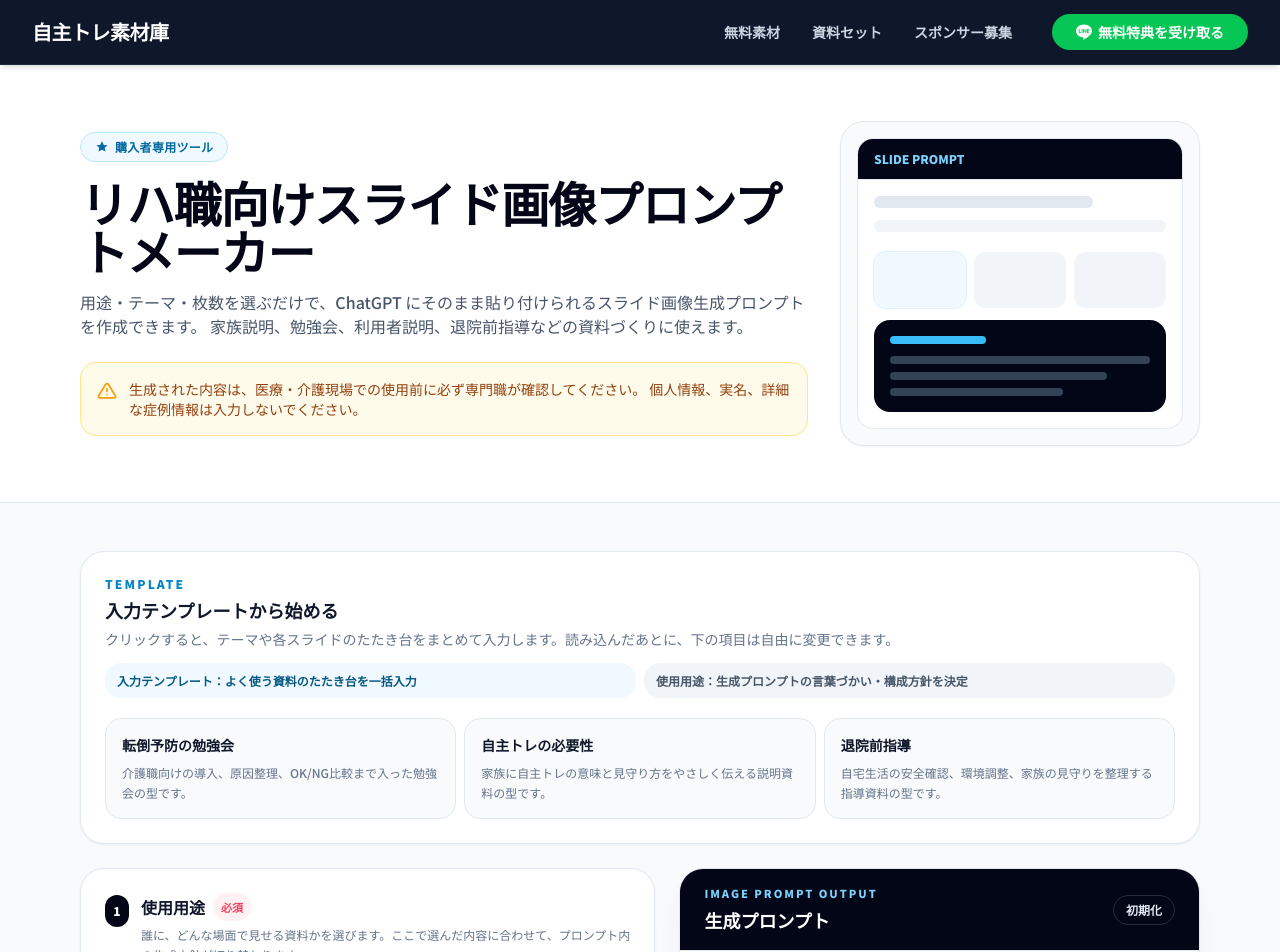
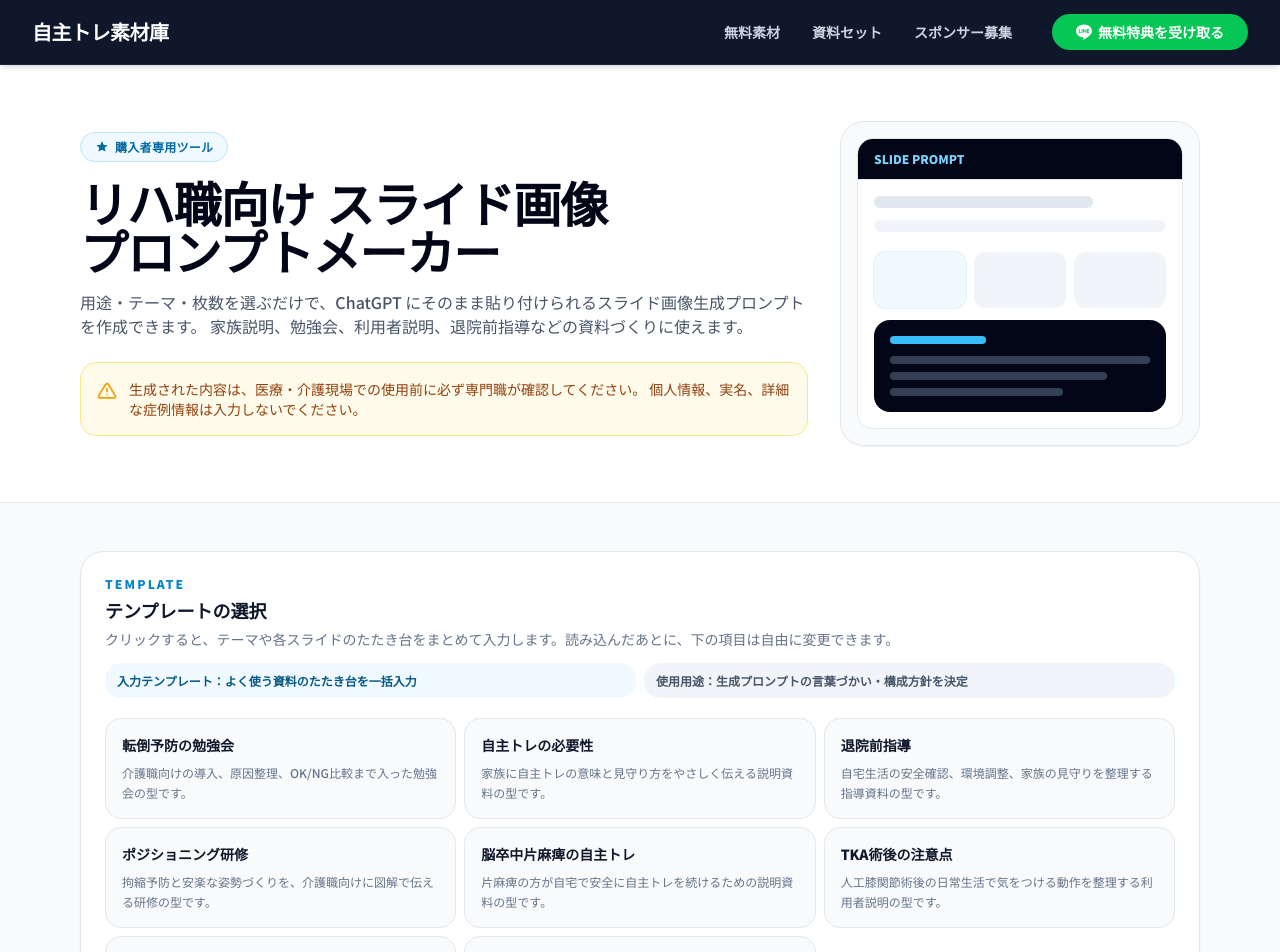
Before and after one commit to makomaru2023/jishutore-starter, a Next.js app: page /member/slide-prompt-generator in a window 1280 px wide. Shown: the top 952 px of the page. Built offline with nearby package versions, Linux system fonts and the light colour scheme.

Commit message:
改善: スライド画像プロンプトメーカーの見出しとテンプレートを調整

```diff
--- a/src/app/member/slide-prompt-generator/page.tsx
+++ b/src/app/member/slide-prompt-generator/page.tsx
@@ -24,8 +24,10 @@ export default function SlidePromptGeneratorPage() {
                 </svg>
                 購入者専用ツール
               </p>
-              <h1 className="max-w-3xl text-3xl font-black leading-tight tracking-tight text-slate-950 sm:text-4xl lg:text-5xl">
-                リハ職向けスライド画像プロンプトメーカー
+              <h1 className="flex max-w-3xl flex-wrap gap-x-3 text-3xl font-black leading-tight tracking-tight text-slate-950 sm:text-4xl lg:text-5xl">
+                <span className="inline-block">リハ職向け</span>
+                <span className="inline-block">スライド画像</span>
+                <span className="inline-block">プロンプトメーカー</span>
               </h1>
               <p className="mt-4 max-w-3xl text-sm font-medium leading-relaxed text-slate-600 sm:text-base">
                 用途・テーマ・枚数を選ぶだけで、ChatGPT にそのまま貼り付けられるスライド画像生成プロンプトを作成できます。
--- a/src/components/member/slide-prompt-generator/SlidePromptGenerator.tsx
+++ b/src/components/member/slide-prompt-generator/SlidePromptGenerator.tsx
@@ -157,7 +157,7 @@ export function SlidePromptGenerator() {
             TEMPLATE
           </p>
           <h3 className="mt-1 text-lg font-black text-slate-900">
-            入力テンプレートから始める
+            テンプレートの選択
           </h3>
           <p className="mt-1 text-sm font-medium leading-relaxed text-slate-500">
             クリックすると、テーマや各スライドのたたき台をまとめて入力します。読み込んだあとに、下の項目は自由に変更できます。
--- a/src/components/member/slide-prompt-generator/constants.ts
+++ b/src/components/member/slide-prompt-generator/constants.ts
@@ -212,6 +212,104 @@ export const PRESETS: Preset[] = [
       { kind: "まとめ", title: "退院後に確認すること", message: "安全に過ごすための確認項目を簡潔にまとめる", note: "" },
     ],
   },
+  {
+    id: "positioning-training",
+    label: "ポジショニング研修",
+    summary: "拘縮予防と安楽な姿勢づくりを、介護職向けに図解で伝える研修の型です。",
+    purpose: "介護職向け勉強会",
+    slideCount: "7枚",
+    theme: "拘縮予防と安楽な姿勢づくりにつながるポジショニングの基本を伝えたい",
+    audience: "介護職",
+    goal: "介助方法を統一する",
+    designPolicy: "研修資料っぽい落ち着いたデザイン",
+    slides: [
+      { kind: "表紙", title: "ポジショニングの基本", message: "研修テーマと現場で使う目的を伝える", note: "" },
+      { kind: "導入", title: "なぜ姿勢づくりが大切か", message: "安楽さ、拘縮予防、介助しやすさにつながることを伝える", note: "" },
+      { kind: "本文", title: "姿勢を見るポイント", message: "頭、体幹、骨盤、上下肢の位置を簡潔に整理する", note: "" },
+      { kind: "図解", title: "クッションの当て方", message: "支持する場所と避けたい当て方を図解で示す", note: "" },
+      { kind: "本文", title: "よくあるNG例", message: "ずれ、圧迫、過度な固定など現場で起きやすい失敗を伝える", note: "" },
+      { kind: "図解", title: "OK例と調整手順", message: "安楽な姿勢に近づける調整の流れを示す", note: "" },
+      { kind: "まとめ", title: "現場で確認すること", message: "毎日のケアで確認したいポイントをまとめる", note: "" },
+    ],
+  },
+  {
+    id: "hemiplegia-home-training",
+    label: "脳卒中片麻痺の自主トレ",
+    summary: "片麻痺の方が自宅で安全に自主トレを続けるための説明資料の型です。",
+    purpose: "家族説明用",
+    slideCount: "7枚",
+    theme: "脳卒中片麻痺の方が自宅で安全に自主トレを継続するためのポイントを説明したい",
+    audience: "家族",
+    goal: "退院後の生活をイメージしてもらう",
+    designPolicy: "自主トレ素材庫のイラストを使う前提",
+    slides: [
+      { kind: "表紙", title: "自宅で続ける自主トレ", message: "片麻痺の方の自主トレを家族向けにやさしく伝える", note: "" },
+      { kind: "導入", title: "無理なく続けることが大切", message: "安全に続けることが生活の安定につながると伝える", note: "" },
+      { kind: "本文", title: "始める前の確認", message: "体調、痛み、疲労、周囲の環境を確認する必要性を伝える", note: "" },
+      { kind: "図解", title: "安全な姿勢と動き", message: "ふらつきや転倒を避けるための姿勢を図解で示す", note: "" },
+      { kind: "本文", title: "家族の見守り方", message: "手伝いすぎず、必要なところだけ支える関わり方を伝える", note: "" },
+      { kind: "本文", title: "中止・相談の目安", message: "痛み、強い疲れ、いつもと違う様子がある時の対応を示す", note: "" },
+      { kind: "まとめ", title: "続けるための工夫", message: "生活リズムに合わせて無理なく続ける工夫をまとめる", note: "" },
+    ],
+  },
+  {
+    id: "tka-precautions",
+    label: "TKA術後の注意点",
+    summary: "人工膝関節術後の日常生活で気をつける動作を整理する利用者説明の型です。",
+    purpose: "利用者説明用",
+    slideCount: "5枚",
+    theme: "TKA術後の日常生活で膝に負担をかけすぎないための注意点を説明したい",
+    audience: "利用者本人",
+    goal: "注意点を共有する",
+    designPolicy: "医療・介護向けのシンプル資料",
+    slides: [
+      { kind: "表紙", title: "TKA術後の生活の注意点", message: "膝に負担をかけすぎない生活のポイントを伝える", note: "" },
+      { kind: "導入", title: "無理をしすぎないことが大切", message: "回復期は少しずつ活動量を増やす考え方を伝える", note: "" },
+      { kind: "本文", title: "気をつけたい動作", message: "立ち座り、階段、床からの動作で注意する点を整理する", note: "" },
+      { kind: "図解", title: "OK動作と避けたい動作", message: "膝に負担がかかりやすい動作と代替方法を比較する", note: "" },
+      { kind: "まとめ", title: "困った時は相談する", message: "痛みや腫れが強い時は自己判断しないことを伝える", note: "" },
+    ],
+  },
+  {
+    id: "community-rehab",
+    label: "生活期リハビリとは",
+    summary: "新人スタッフ向けに、生活期リハの考え方と関わり方を整理する教育資料の型です。",
+    purpose: "新人教育用",
+    slideCount: "7枚",
+    theme: "生活期リハビリの考え方と、機能訓練だけで終わらない関わり方を伝えたい",
+    audience: "新人スタッフ",
+    goal: "理解してもらう",
+    designPolicy: "研修資料っぽい落ち着いたデザイン",
+    slides: [
+      { kind: "表紙", title: "生活期リハビリとは", message: "新人教育として扱うテーマを明確に伝える", note: "" },
+      { kind: "導入", title: "生活期で見るべきもの", message: "機能だけでなく生活全体を見る必要性を伝える", note: "" },
+      { kind: "本文", title: "機能と生活のつながり", message: "身体機能、活動、参加の関係を整理する", note: "" },
+      { kind: "図解", title: "評価から支援までの流れ", message: "評価、目標、介入、生活への反映を図解で示す", note: "" },
+      { kind: "本文", title: "現場でつまずきやすい点", message: "訓練中心になりすぎる、生活場面に結びつかない課題を伝える", note: "" },
+      { kind: "本文", title: "多職種との連携", message: "介護職、看護師、家族と方針をそろえる大切さを伝える", note: "" },
+      { kind: "まとめ", title: "明日から意識すること", message: "生活につながる視点を持つためのポイントをまとめる", note: "" },
+    ],
+  },
+  {
+    id: "case-presentation",
+    label: "症例発表テンプレート",
+    summary: "評価、問題点、介入、経過、考察を簡潔に整理する症例発表の型です。",
+    purpose: "症例発表用",
+    slideCount: "7枚",
+    theme: "症例の評価、問題点、介入、経過、考察を分かりやすく整理したい",
+    audience: "リハ職",
+    goal: "症例の経過を伝える",
+    designPolicy: "症例発表向けの学会風デザイン",
+    slides: [
+      { kind: "表紙", title: "症例発表", message: "症例テーマと発表の焦点を匿名化して伝える", note: "" },
+      { kind: "導入", title: "発表の目的", message: "この症例から共有したい臨床上の問いを示す", note: "" },
+      { kind: "本文", title: "背景と評価", message: "個人情報を避けながら、評価結果を簡潔に整理する", note: "" },
+      { kind: "本文", title: "問題点と目標", message: "生活上の課題とリハ目標を整理する", note: "" },
+      { kind: "本文", title: "介入内容", message: "実施した介入と狙いを簡潔に伝える", note: "" },
+      { kind: "図解", title: "経過と変化", message: "介入前後の変化を表や簡単な図で示す", note: "" },
+      { kind: "まとめ", title: "考察と今後の課題", message: "事実と考察を分けて、今後の課題をまとめる", note: "" },
+    ],
+  },
 ];
 
 export function slideCountToNumber(slideCount: SlideCount | null): number {
```
